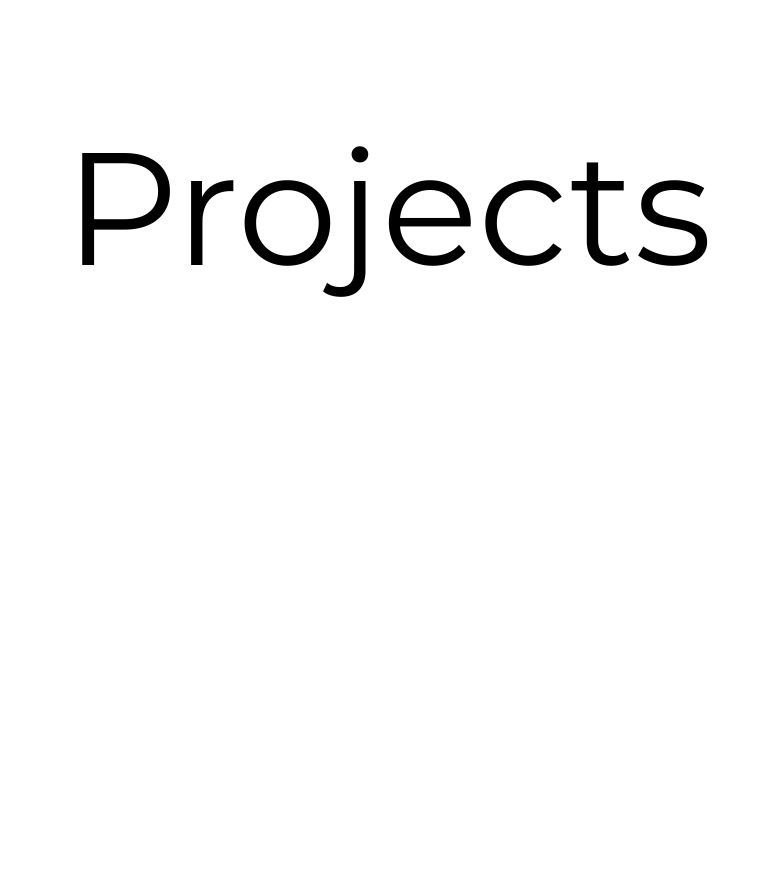
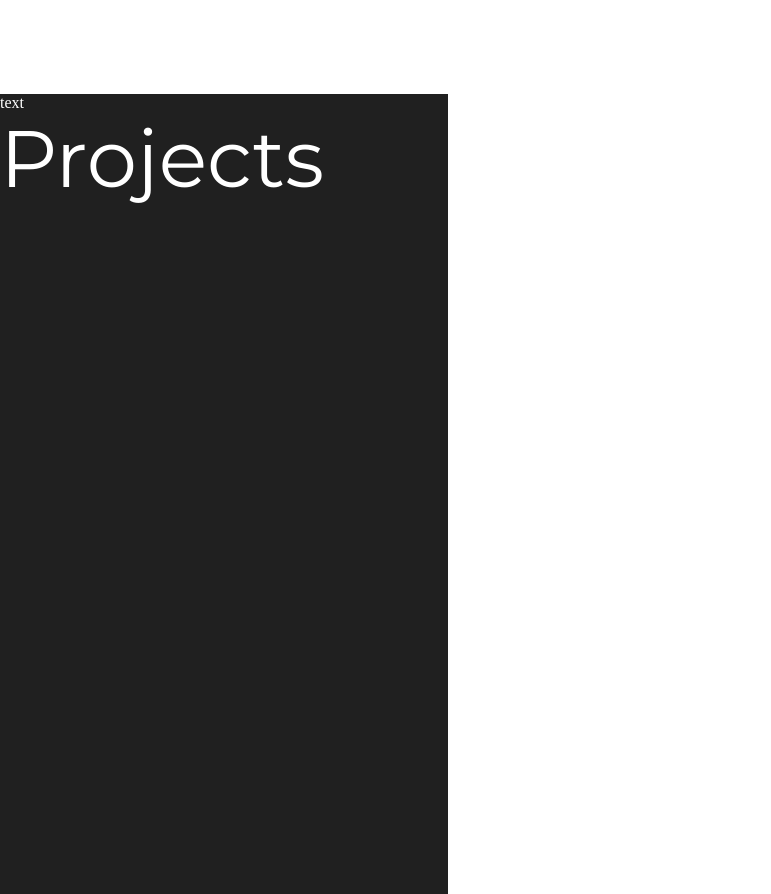
Before and after one commit to mira-kine/mira-final-portfolio, a React (Create React App) app: page / in a window 1280 px wide. Shown: the part 1506-2400 px from the top of the page, without its empty margins (0-771 px from the left). Built offline with nearby package versions, Linux system fonts and the light colour scheme; a web font is replaced by a local one; what react-locomotive-scroll would draw is missing.

Commit message:
working on title div of projects page, thinking of moving to modular css

```diff
--- a/src/views/Projects.jsx
+++ b/src/views/Projects.jsx
@@ -3,6 +3,7 @@ import styled from 'styled-components';
 
 const Section = styled.section`
   min-height: 100vh;
+  height: auto;
   width: 100vw;
   overflow: hidden;
   margin: 0 auto;
@@ -14,15 +15,27 @@ const Section = styled.section`
   position: relative;
 `;
 
-const Title = styled.h1`
+const Title = styled.div`
   font-size: ${(props) => props.theme.fontBig};
   font-family: 'Montserrat';
   font-weight: 300;
+  width: 35%;
+  font-size: 5rem;
 
+  color: ${(props) => props.theme.text};
   position: absolute;
   top: 1rem;
-  left: 5%;
+  z-index: 10;
+`;
+
+const Left = styled.div`
+  width: 35%;
+  background-color: ${(props) => props.theme.body};
+  color: ${(props) => props.theme.text};
+
+  min-height: 100vh;
   z-index: 5;
+  position: absolute;
 `;
 
 export default function Projects() {
@@ -35,6 +48,7 @@ export default function Projects() {
       >
         Projects
       </Title>
+      <Left>text</Left>
     </Section>
   );
 }
```
